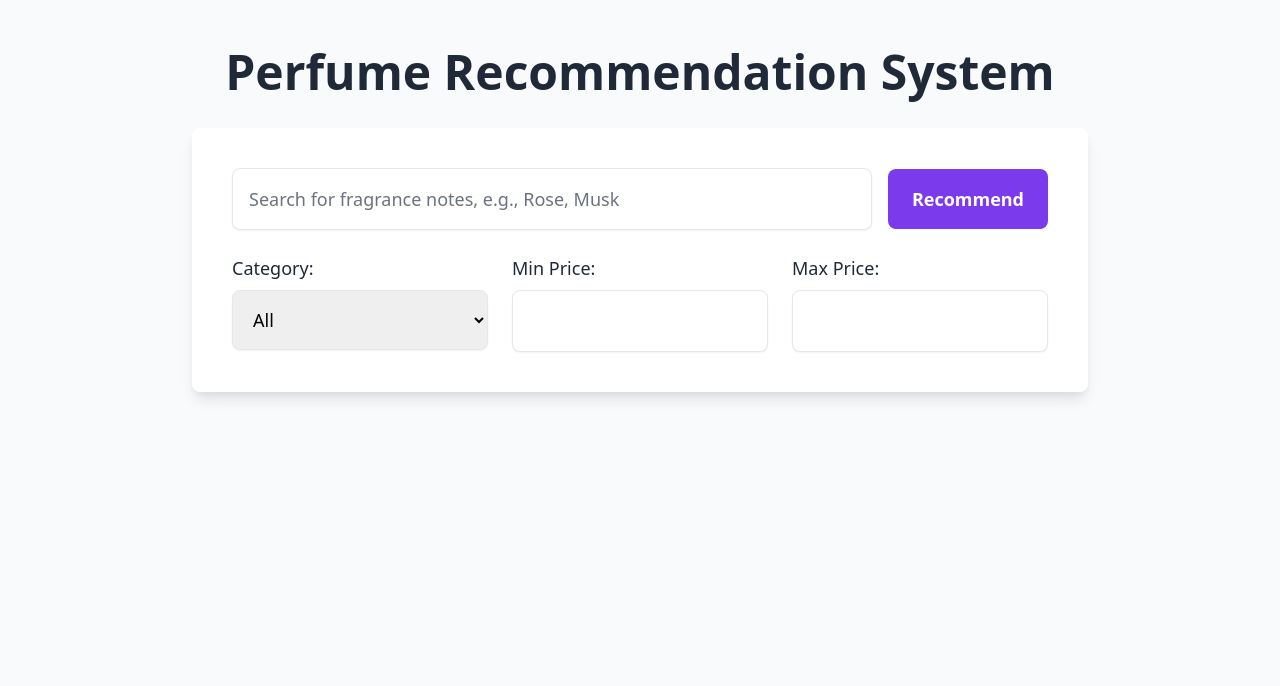
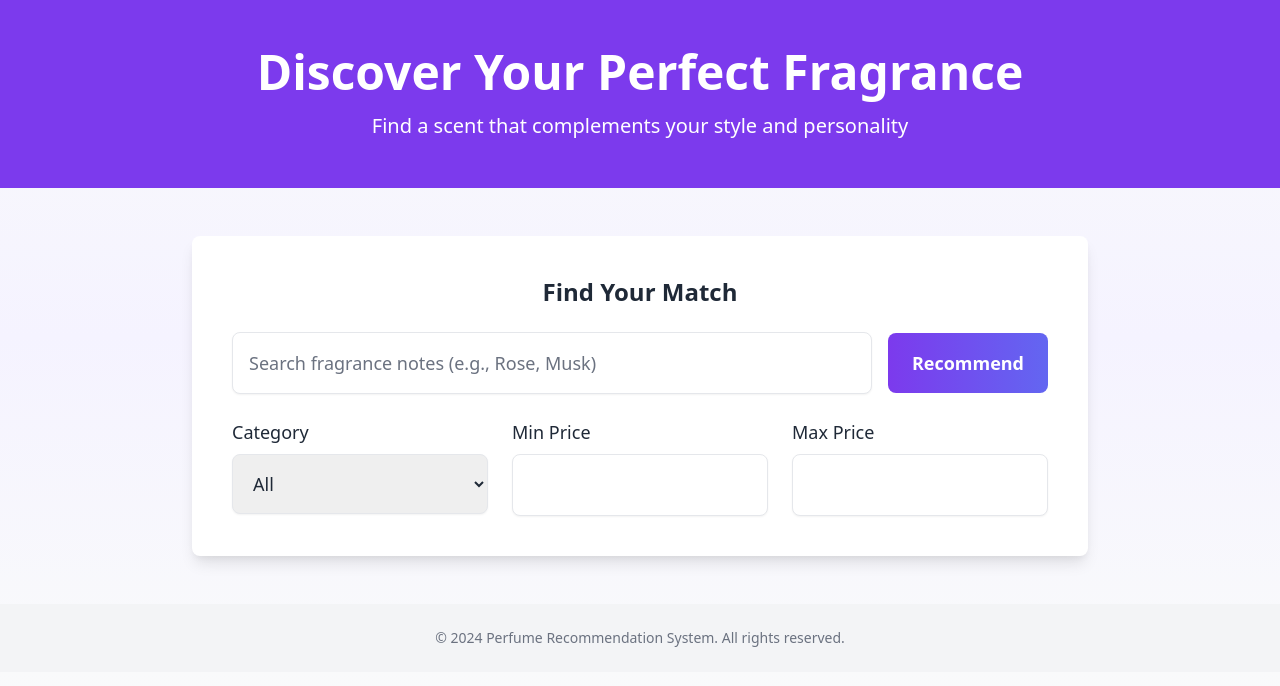
Before and after one commit to IdrisFallout-Selfhosted/perfume-recommender-system, a Flask app: page / in a window 1280 px wide. Shown: the top 686 px of the page. Run offline with Flask 3, Linux system fonts and the light colour scheme; parts of the project's set-up code (start-up, migrations or seed data) failed here and were passed over.

Commit message:
better UI

```diff
--- a/templates/index.html
+++ b/templates/index.html
@@ -8,29 +8,38 @@
     <link href="https://cdn.jsdelivr.net/npm/tailwindcss@2.2.19/dist/tailwind.min.css" rel="stylesheet">
 </head>
 
-<body class="bg-gray-50 font-sans">
+<body class="bg-gradient-to-b from-gray-50 via-purple-50 to-gray-50 font-sans text-gray-800">
+    <!-- Hero Section -->
+    <header class="bg-purple-600 text-white py-12">
+        <div class="container mx-auto text-center">
+            <h1 class="text-4xl md:text-5xl font-bold mb-4">Discover Your Perfect Fragrance</h1>
+            <p class="text-lg md:text-xl">Find a scent that complements your style and personality</p>
+        </div>
+    </header>
 
-    <div class="container mx-auto px-4 py-12">
-        <h1 class="text-3xl md:text-5xl font-extrabold text-center text-gray-800 mb-8">Perfume Recommendation System</h1>
+    <!-- Main Content -->
+    <main class="container mx-auto px-4 py-12">
+        <!-- Form Section -->
+        <form method="POST" class="max-w-4xl mx-auto bg-white p-8 md:p-10 rounded-lg shadow-lg space-y-6" id="recommendation-form">
+            <!-- Title -->
+            <h2 class="text-2xl font-bold text-center mb-6">Find Your Match</h2>
 
-        <!-- Search and Filter Container with Responsive Design -->
-        <form method="POST" class="max-w-4xl mx-auto bg-white p-8 md:p-10 rounded-lg shadow-lg space-y-6" id="recommendation-form">
-            <!-- Search Box and Recommend Button in a Row -->
+            <!-- Search and Recommend -->
             <div class="flex flex-col md:flex-row items-center space-y-4 md:space-y-0 md:space-x-4">
-                <input type="text" id="note" name="note" placeholder="Search for fragrance notes, e.g., Rose, Musk"
+                <input type="text" id="note" name="note" placeholder="Search fragrance notes (e.g., Rose, Musk)"
                     class="w-full p-4 border border-gray-200 rounded-lg shadow-sm focus:outline-none focus:ring-2 focus:ring-purple-500 transition duration-300 ease-in-out text-lg placeholder-gray-500">
                 <button type="submit"
-                    class="w-full md:w-auto bg-purple-600 text-white py-4 px-6 rounded-lg hover:bg-purple-700 focus:outline-none focus:ring-2 focus:ring-purple-500 transition duration-300 ease-in-out text-lg font-semibold">
+                    class="w-full md:w-auto bg-gradient-to-r from-purple-600 to-indigo-500 text-white py-4 px-6 rounded-lg hover:from-purple-700 hover:to-indigo-600 focus:outline-none focus:ring-2 focus:ring-purple-500 transition duration-300 ease-in-out text-lg font-semibold">
                     Recommend
                 </button>
             </div>
 
-            <!-- Filters in a Responsive Row -->
-            <div class="grid grid-cols-1 md:grid-cols-3 gap-6 mt-4">
+            <!-- Filters -->
+            <div class="grid grid-cols-1 md:grid-cols-3 gap-6 mt-6">
                 <div>
-                    <label for="category-filter" class="block text-lg font-medium text-gray-800 mb-2">Category:</label>
+                    <label for="category-filter" class="block text-lg font-medium mb-2">Category</label>
                     <select id="category-filter" name="category-filter"
-                        class="mt-1 block w-full p-4 border border-gray-200 rounded-lg shadow-sm focus:outline-none focus:ring-2 focus:ring-purple-500 transition duration-300 ease-in-out text-lg">
+                        class="w-full p-4 border border-gray-200 rounded-lg shadow-sm focus:outline-none focus:ring-2 focus:ring-purple-500 transition duration-300 ease-in-out text-lg">
                         <option value="All">All</option>
                         <option value="Men">Men</option>
                         <option value="Women">Women</option>
@@ -38,29 +47,26 @@
                     </select>
                 </div>
                 <div>
-                    <label for="min_price" class="block text-lg font-medium text-gray-800 mb-2">Min Price:</label>
+                    <label for="min_price" class="block text-lg font-medium mb-2">Min Price</label>
                     <input type="number" id="min_price" name="min_price" step="0.01" required
                         class="w-full p-4 border border-gray-200 rounded-lg shadow-sm focus:outline-none focus:ring-2 focus:ring-purple-500 transition duration-300 ease-in-out text-lg">
                 </div>
                 <div>
-                    <label for="max_price" class="block text-lg font-medium text-gray-800 mb-2">Max Price:</label>
+                    <label for="max_price" class="block text-lg font-medium mb-2">Max Price</label>
                     <input type="number" id="max_price" name="max_price" step="0.01" required
                         class="w-full p-4 border border-gray-200 rounded-lg shadow-sm focus:outline-none focus:ring-2 focus:ring-purple-500 transition duration-300 ease-in-out text-lg">
                 </div>
             </div>
         </form>
 
-        <!-- Recommendations Section -->
+        <!-- Recommendations -->
         {% if recommendations %}
-        <h2 class="text-2xl md:text-3xl font-semibold mt-10 md:mt-12 text-center text-gray-800">Recommended Perfumes:</h2>
+        <h2 class="text-2xl md:text-3xl font-bold mt-12 text-center">Recommended Perfumes</h2>
         <div class="grid grid-cols-1 sm:grid-cols-2 lg:grid-cols-3 gap-8 mt-8">
             {% for perfume in recommendations %}
             <div class="bg-white p-6 rounded-lg shadow-md hover:shadow-lg transition duration-300 ease-in-out">
                 <div class="relative">
-                    <img src="{{ perfume['image'] }}" alt="{{ perfume['title'] }}"
-                        class="w-full h-56 md:h-64 object-cover rounded-lg">
-
-                    <!-- Category Label with Conditional Colors -->
+                    <img src="{{ perfume['image'] }}" alt="{{ perfume['title'] }}" class="w-full h-56 object-cover rounded-lg">
                     <div class="absolute top-2 right-2 px-3 py-1 text-xs rounded-full uppercase
                                 {% if perfume['category'] == 'Men' %} bg-blue-600 text-white
                                 {% elif perfume['category'] == 'Women' %} bg-pink-600 text-white
@@ -70,10 +76,10 @@
                     </div>
                 </div>
                 <div class="mt-4">
-                    <h3 class="text-xl md:text-2xl font-semibold text-gray-800">{{ perfume['title'] }}</h3>
-                    <p class="text-lg text-gray-600 mt-1">Ksh. {{ '{:,.2f}'.format(perfume['price']) }}</p>
+                    <h3 class="text-xl font-bold">{{ perfume['title'] }}</h3>
+                    <p class="text-lg text-gray-600 mt-2">Ksh. {{ '{:,.2f}'.format(perfume['price']) }}</p>
                 </div>
-                <div class="mt-6 flex justify-center">
+                <div class="mt-6 text-center">
                     <a href="{{ perfume['link'] }}" target="_blank"
                         class="bg-purple-600 text-white py-2 px-4 rounded-lg hover:bg-purple-700 focus:outline-none focus:ring-2 focus:ring-purple-500 transition duration-300 ease-in-out">
                         View Product
@@ -85,38 +91,14 @@
         {% elif error %}
         <p class="mt-6 text-center text-red-600 text-xl">{{ error }}</p>
         {% endif %}
-    </div>
+    </main>
 
-    <script>
-        // Function to preserve the form data after page reload
-        document.addEventListener('DOMContentLoaded', function() {
-            // Retrieve previously stored filter values from localStorage
-            const storedCategory = localStorage.getItem('category-filter');
-            const storedMinPrice = localStorage.getItem('min_price');
-            const storedMaxPrice = localStorage.getItem('max_price');
-            const storedNote = localStorage.getItem('note');
-
-            // Set the values in the form if they exist
-            if (storedCategory) document.getElementById('category-filter').value = storedCategory;
-            if (storedMinPrice) document.getElementById('min_price').value = storedMinPrice;
-            if (storedMaxPrice) document.getElementById('max_price').value = storedMaxPrice;
-            if (storedNote) document.getElementById('note').value = storedNote;
-
-            // Listen for changes in the form and save them to localStorage
-            document.getElementById('category-filter').addEventListener('change', function() {
-                localStorage.setItem('category-filter', this.value);
-            });
-            document.getElementById('min_price').addEventListener('input', function() {
-                localStorage.setItem('min_price', this.value);
-            });
-            document.getElementById('max_price').addEventListener('input', function() {
-                localStorage.setItem('max_price', this.value);
-            });
-            document.getElementById('note').addEventListener('input', function() {
-                localStorage.setItem('note', this.value);
-            });
-        });
-    </script>
+    <!-- Footer -->
+    <footer class="bg-gray-100 py-6">
+        <div class="text-center text-gray-500 text-sm">
+            © 2024 Perfume Recommendation System. All rights reserved.
+        </div>
+    </footer>
 </body>
 
 </html>
```
